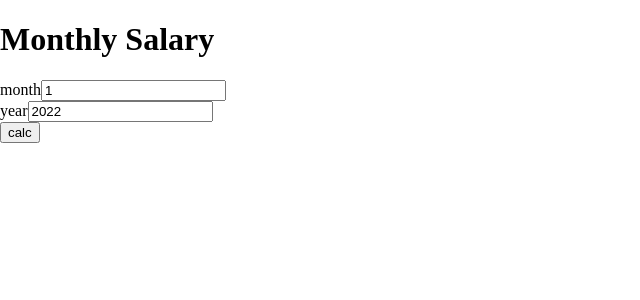
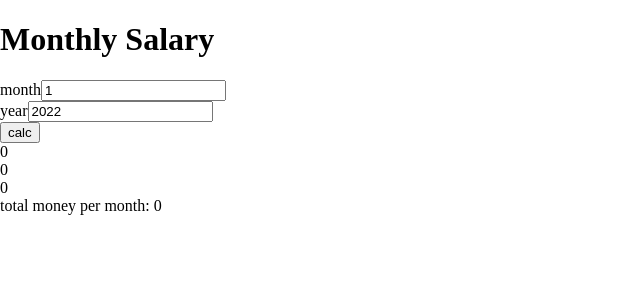
Before and after one commit to leeya018/femi-covid, a React (Create React App) app: page /monthlySalary in a window 1280 px wide. Shown: the top 300 px of the page, without its empty margins (0-640 px from the left). Built offline with nearby package versions, Linux system fonts and the light colour scheme.

Commit message:
update salary calc

```diff
--- a/src/api.js
+++ b/src/api.js
@@ -200,8 +200,10 @@ function getAllReceptions() {
 
 
 
-// const coordsId = "1cd8eab9-5402-47b1-9bbd-1132f123ffaa"  //or  רמת י
-const coordsId = "4fa5fbe8-a53f-4504-bf97-d6c6a11ebe4f"  //or  רמת י
+// const coordsId = "1ab6904a-34ef-4a62-8039-54a878f77514"  //or  רמת י
+// const coordsId = "3e28ffe4-e1ea-4205-b7ef-2786386bb836"  //or  רמת י
+// const coordsId = "8fab14bd-6b2d-49f0-bb2f-9df3fdb5e86c"  //or  רמת י
+const coordsId = "ba2e7328-b394-4cda-ac60-a8572706826c"  //or  רמת י
 
 
 
--- a/src/components/MonthlySalary.jsx
+++ b/src/components/MonthlySalary.jsx
@@ -23,9 +23,9 @@ export default function MonthlySalary() {
     const [errMsg, setErrMsg] = useState("")
 
 
-    const [wageForTime, setWageForTime] = useState()
-    const [wageForTransfer, setWageForTransfer] = useState()
-    const [wageForTests, setWageForTests] = useState()
+    const [wageForTime, setWageForTime] = useState(0)
+    const [wageForTransfer, setWageForTransfer] = useState(0)
+    const [wageForTests, setWageForTests] = useState(0)
 
 
 
@@ -217,7 +217,9 @@ export default function MonthlySalary() {
             <br />
             {wageForTests && <span>money for tests: {wageForTests}</span>}
             <br />
-            {wageForTime && wageForTransfer && wageForTests && <span>total money per month: {(wageForTests + wageForTransfer + wageForTime).toFixed()}</span>} <br />
+            {/* {wageForTime && wageForTransfer && wageForTests && <span>total money per month: {(wageForTests + wageForTransfer + wageForTime).toFixed()}</span>} <br /> */}
+            <span>total money per month: {(wageForTests + wageForTransfer + wageForTime).toFixed()}</span> <br />
+
             <span style={{backgroundColor:"red"}} >{errMsg}</span>
 
 
```
